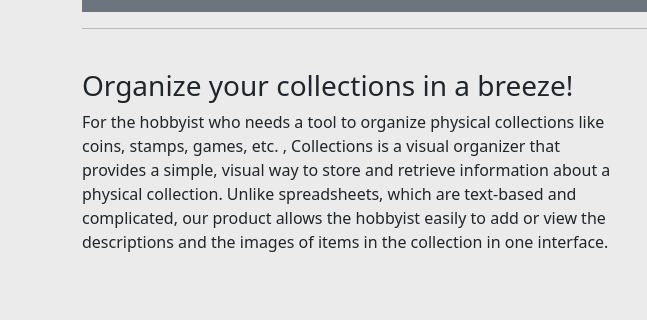
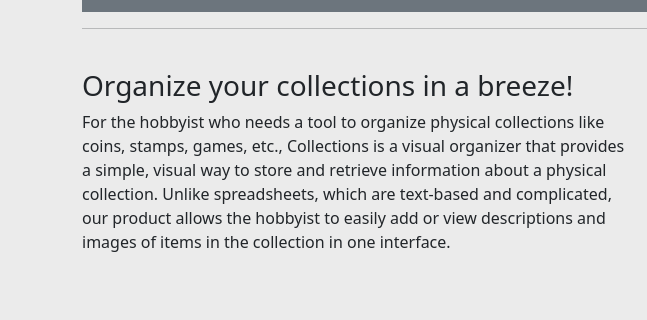
Before and after one commit to CircuitBread0111/Collections, a plain HTML site: page website/index.html in a window 1280 px wide. Shown: the part 93-413 px from the top of the page, 0-647 px from the left. Drawn offline with nearby package versions, Linux system fonts and the light colour scheme.

Commit message:
Edit product vision statement

```diff
--- a/website/index.html
+++ b/website/index.html
@@ -25,12 +25,7 @@
 			<div class="row">
 				<div class="col-md-6">
 					<h3>Organize your collections in a breeze!</h3>
-					<p>
-						For the hobbyist who needs a tool to organize physical collections like coins, stamps, games, etc.
-						, Collections is a visual organizer that provides a simple, visual way to store and retrieve information about
-						a physical collection. Unlike spreadsheets, which are text-based and complicated, our product allows the hobbyist
-						easily to add or view the descriptions and the images of items in the collection in one interface.
-					</p>
+					<p>For the hobbyist who needs a tool to organize physical collections like coins, stamps, games, etc., Collections is a visual organizer that provides a simple, visual way to store and retrieve information about a physical collection. Unlike spreadsheets, which are text-based and complicated, our product allows the hobbyist to easily add or view descriptions and images of items in the collection in one interface.</p>
 				</div>
 				<div class="col-md-6">
 					<iframe width="480" height="320" src="https://www.youtube.com/embed/_cxBbX3-zEg?si=UfXI78ujkzi7EdyG" title="YouTube video player" frameborder="0" allow="accelerometer; autoplay; clipboard-write; encrypted-media; gyroscope; picture-in-picture; web-share" allowfullscreen></iframe>
```
Also changed, not shown: README.md.
